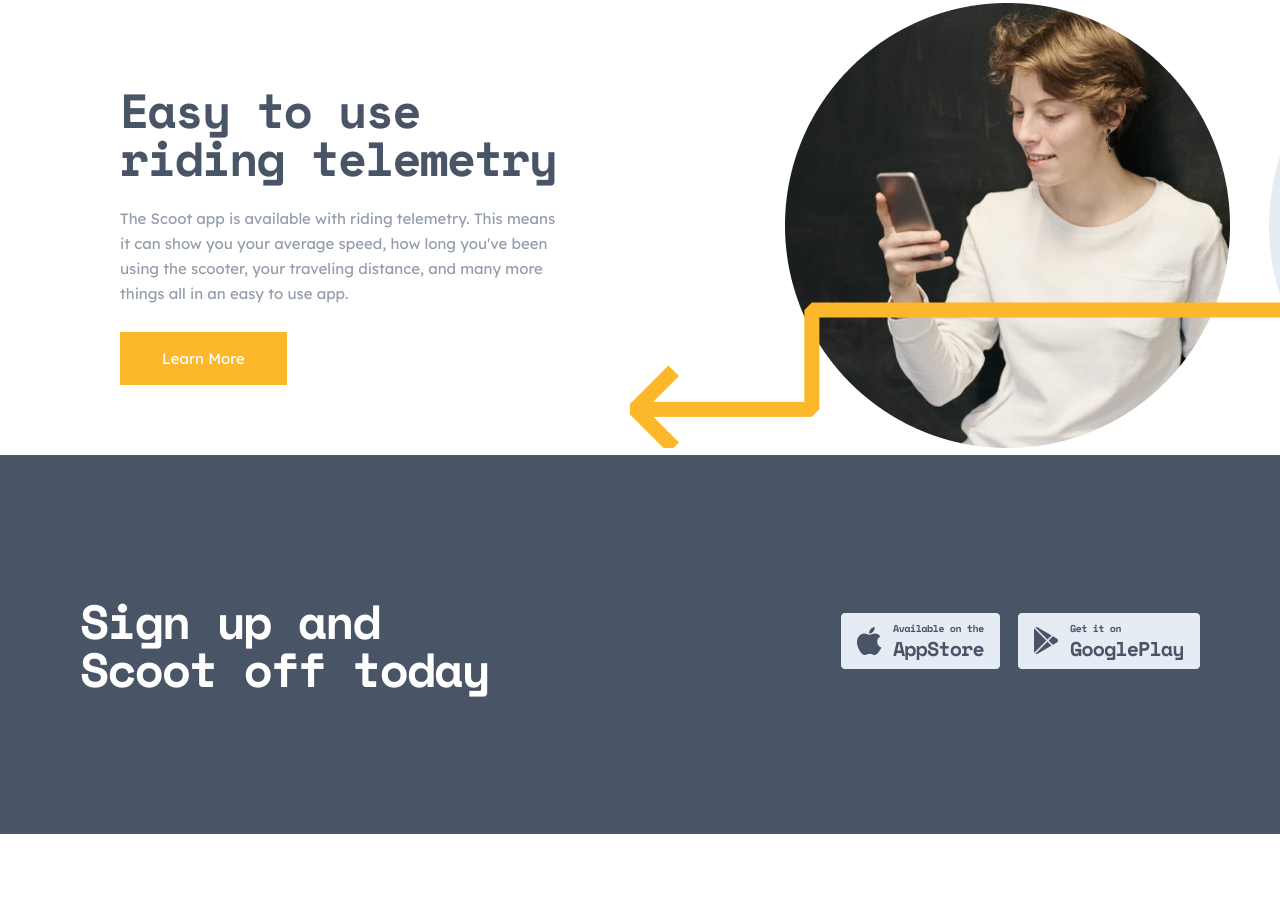
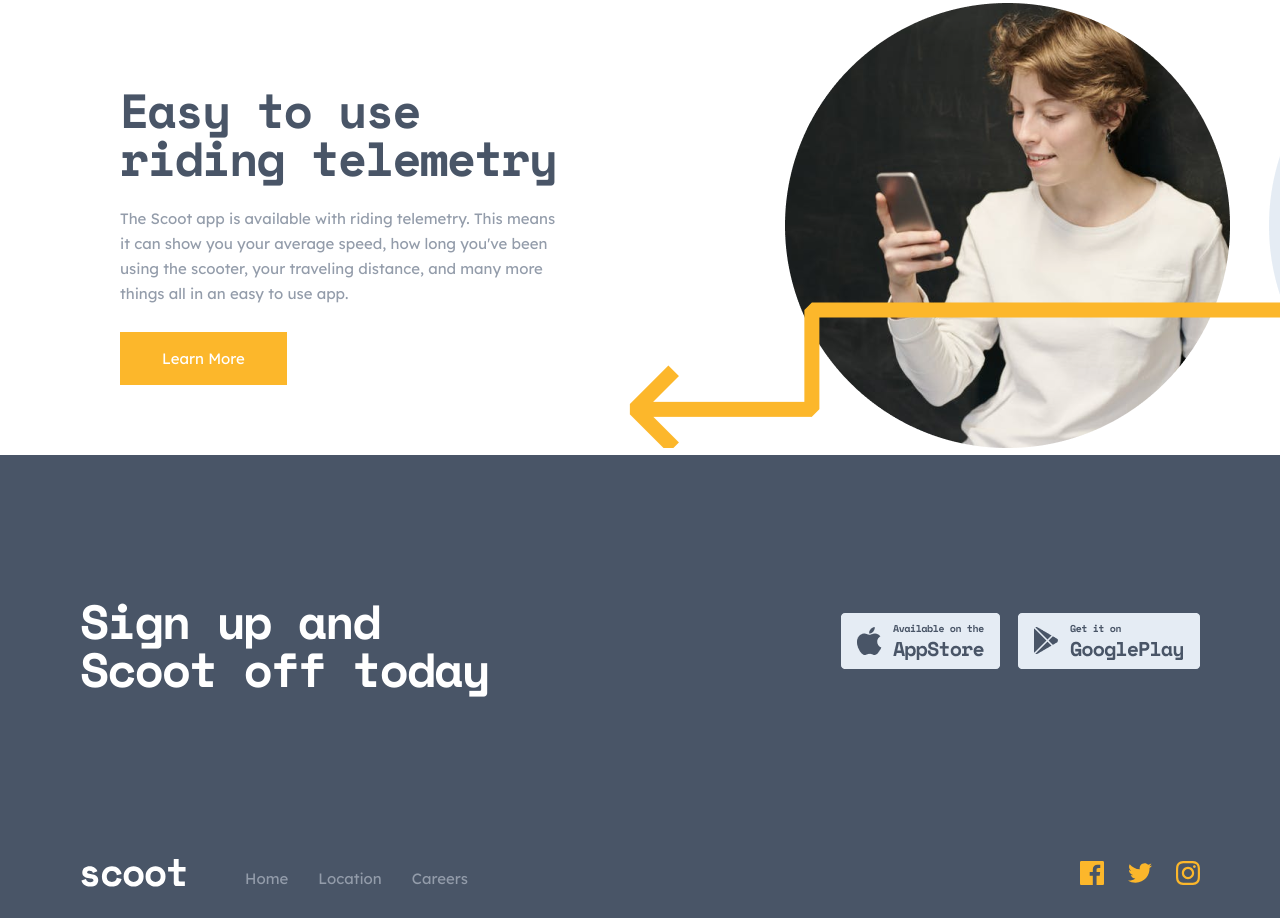
Before and after one commit to avaz-rustamov/scoot, a plain HTML site: page index.html in a window 1280 px wide. Shown: the part 2607-3525 px from the top of the page. Before the commit the page ends 3441 px from the top, so only its background shows below. Drawn offline with Linux system fonts and the light colour scheme; files that its build step writes are made by us from their sources.

Commit message:
Add footer buttom

```diff
--- a/css/styles.css
+++ b/css/styles.css
@@ -357,3 +357,26 @@ h1, h2, h3, button {
 .footer__item {
   margin-left: 18px;
 }
+.footer__wrapper-buttom {
+  display: flex;
+  align-items: center;
+}
+.social__link-list {
+  display: flex;
+  align-items: center;
+  padding-left: 0;
+  margin-top: 0;
+  margin-bottom: 0;
+  list-style: none;
+  margin-left: -24px;
+}
+.social__link-item {
+  margin-left: 24px;
+}
+.links {
+  fill: #FCB72B;
+}
+.links:hover {
+  fill: #E5ECF4;
+  transition: 0.3s ease;
+}
--- a/index.html
+++ b/index.html
@@ -167,6 +167,59 @@
         </div>
       </div>
     </section>
+
+    <section class="footer-buttom">
+      <div class="container">
+        <div class="footer__wrapper-buttom">
+          <div class="logo">
+            <a class="logo logo-white" href="index.html">
+              <img src="img/logo-white.svg" alt="Logo scoot" width="107" height="28"></a>
+          </div>
+          <!-- SITENAV -->
+        <nav class="sitenav">
+          <ul class="sitenav__list">
+            <li class="sitenav__list-item">
+              <a class="sitenav__link" href="index.html">Home</a>
+            </li>
+            <li class="sitenav__list-item">
+              <a class="sitenav__link" href="location.html">Location</a>
+            </li>
+            <li class="sitenav__list-item">
+              <a class="sitenav__link" href="career.html">Careers</a>
+            </li>
+          </ul>
+        </nav>
+
+        <!-- LINKS -->
+        <ul class="social__link-list">
+          <li class="social__link-item">
+            <a class="social__link" href="#" target="_blank">
+              <svg class="links" width="24" height="24" viewBox="0 0 24 24" fill="none" xmlns="http://www.w3.org/2000/svg">
+                <path d="M22.675 0H1.325C0.593 0 0 0.593 0 1.325V22.676C0 23.407 0.593 24 1.325 24H12.82V14.706H9.692V11.084H12.82V8.413C12.82 5.313 14.713 3.625 17.479 3.625C18.804 3.625 19.942 3.724 20.274 3.768V7.008L18.356 7.009C16.852 7.009 16.561 7.724 16.561 8.772V11.085H20.148L19.681 14.707H16.561V24H22.677C23.407 24 24 23.407 24 22.675V1.325C24 0.593 23.407 0 22.675 0Z"/>
+                </svg>
+
+          </a>
+          </li>
+          <li class="social__link-item">
+            <a class="social__link" href="#" target="_blank">
+              <svg class="links" width="24" height="20" viewBox="0 0 24 20" fill="none" xmlns="http://www.w3.org/2000/svg">
+                <path d="M24 2.557C23.117 2.949 22.168 3.213 21.172 3.332C22.189 2.723 22.97 1.758 23.337 0.608001C22.386 1.172 21.332 1.582 20.21 1.803C19.313 0.846001 18.032 0.248001 16.616 0.248001C13.437 0.248001 11.101 3.214 11.819 6.293C7.728 6.088 4.1 4.128 1.671 1.149C0.381 3.362 1.002 6.257 3.194 7.723C2.388 7.697 1.628 7.476 0.965 7.107C0.911 9.388 2.546 11.522 4.914 11.997C4.221 12.185 3.462 12.229 2.69 12.081C3.316 14.037 5.134 15.46 7.29 15.5C5.22 17.123 2.612 17.848 0 17.54C2.179 18.937 4.768 19.752 7.548 19.752C16.69 19.752 21.855 12.031 21.543 5.106C22.505 4.411 23.34 3.544 24 2.557Z"/>
+                </svg>
+
+          </a>
+          </li>
+          <li class="social__link-item">
+            <a class="social__link" href="#" target="_blank">
+              <svg class="links" width="24" height="24" viewBox="0 0 24 24" fill="none" xmlns="http://www.w3.org/2000/svg">
+                <path fill-rule="evenodd" clip-rule="evenodd" d="M12 0C8.741 0 8.333 0.014 7.053 0.072C2.695 0.272 0.273 2.69 0.073 7.052C0.014 8.333 0 8.741 0 12C0 15.259 0.014 15.668 0.072 16.948C0.272 21.306 2.69 23.728 7.052 23.928C8.333 23.986 8.741 24 12 24C15.259 24 15.668 23.986 16.948 23.928C21.302 23.728 23.73 21.31 23.927 16.948C23.986 15.668 24 15.259 24 12C24 8.741 23.986 8.333 23.928 7.053C23.732 2.699 21.311 0.273 16.949 0.073C15.668 0.014 15.259 0 12 0ZM12 2.163C15.204 2.163 15.584 2.175 16.85 2.233C20.102 2.381 21.621 3.924 21.769 7.152C21.827 8.417 21.838 8.797 21.838 12.001C21.838 15.206 21.826 15.585 21.769 16.85C21.62 20.075 20.105 21.621 16.85 21.769C15.584 21.827 15.206 21.839 12 21.839C8.796 21.839 8.416 21.827 7.151 21.769C3.891 21.62 2.38 20.07 2.232 16.849C2.174 15.584 2.162 15.205 2.162 12C2.162 8.796 2.175 8.417 2.232 7.151C2.381 3.924 3.896 2.38 7.151 2.232C8.417 2.175 8.796 2.163 12 2.163ZM5.838 12C5.838 8.597 8.597 5.838 12 5.838C15.403 5.838 18.162 8.597 18.162 12C18.162 15.404 15.403 18.163 12 18.163C8.597 18.163 5.838 15.403 5.838 12ZM12 16C9.791 16 8 14.21 8 12C8 9.791 9.791 8 12 8C14.209 8 16 9.791 16 12C16 14.21 14.209 16 12 16ZM16.965 5.595C16.965 4.8 17.61 4.155 18.406 4.155C19.201 4.155 19.845 4.8 19.845 5.595C19.845 6.39 19.201 7.035 18.406 7.035C17.61 7.035 16.965 6.39 16.965 5.595Z"/>
+                </svg>
+
+          </a>
+          </li>
+        </ul>
+        </div>
+      </div>
+    </section>
   </footer>
 </body>
 </html>
```
Also changed, not shown: img/facebook.svg (added), img/intagram.svg (added), img/logo-white.svg (added), img/twitter.svg (added).
